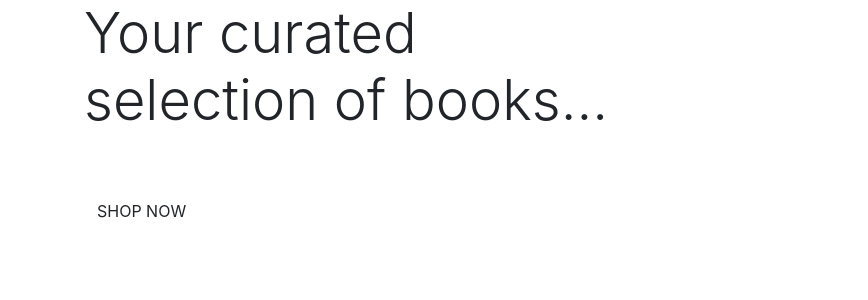
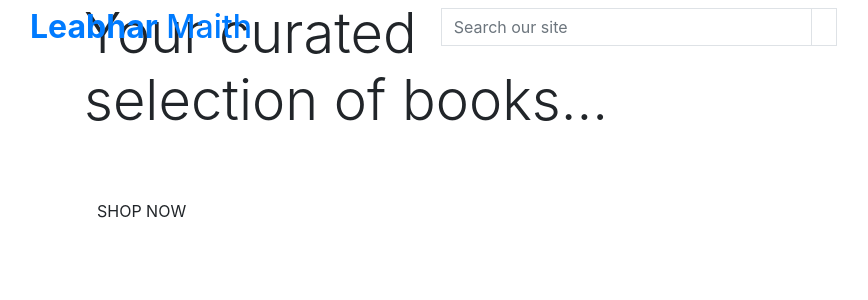
Before and after one commit to farah-maria/LeabharMaith, a Django app: page / in a window 1280 px wide. Shown: the top 300 px of the page, without its empty margins (1-869 px from the left). Run offline with Django 3.2, Linux system fonts and the light colour scheme; some libraries are stand-ins or nearby versions.

Commit message:
add customisation using bootstrap in base.html on project level, adding lists for products incl a search field.

```diff
--- a/templates/allauth/base.html
+++ b/templates/allauth/base.html
@@ -32,20 +32,46 @@
     <title>Leabhar Maith {% block extra_title %}{% endblock %}</title>
   </head>
   <body>
-    <header class="container-fluid fixed-top"></header>
+    <header class="container-fluid fixed-top">
+      <div class="row">
+          <div class="col-12 col-lg-4 my-auto py-1 py-lg-0 text-center text-lg-left">
+              <a href="{% url 'home' %}" class="nav-link main-logo-link">
+                  <h2 class="logo-font text-black my-0"><strong>Leabhar</strong> Maith</h2>
+              </a>
+          </div>
+          <div class="col-12 col-lg-4 my-auto py-1 py-lg-0">
+              <form method="GET" action="">
+                  <div class="input-group w-100">
+                      <input class="form-control border border-black rounded-0" type="text" name="q" placeholder="Search our site">
+                      <div class="input-group-append">
+                          <button class="form-control btn btn-black border border-black rounded-0" type="submit">
+                              <span class="icon">
+                                  <i class="fas fa-search"></i>
+                              </span>
+                          </button>
+                      </div>
+                  </div>
+              </form>
+          </div>
+          <div class="col-12 col-lg-4 my-auto py-1 py-lg-0">
+              <ul class="list-inline list-unstyled text-center text-lg-right my-0">
+                  <li class="list-inline-item dropdown"></li>
+                  <li class="list-inline-item"></li>
+              </ul>
+          </div>
+          <div class="col-12 col-lg-4 my-auto py-1 py-lg-0"></div>
+      </div>
+  </header>
 
   {% if messages %}
       <div class="message-container"></div>
   {% endif %}
 
-
   {% block page_header %}
   {% endblock %}
 
-
   {% block content %}
   {% endblock %}
-
 
   {% block postloadjs %}
   {% endblock %}
```
Lines whose indentation alone changed are shown as unchanged.
